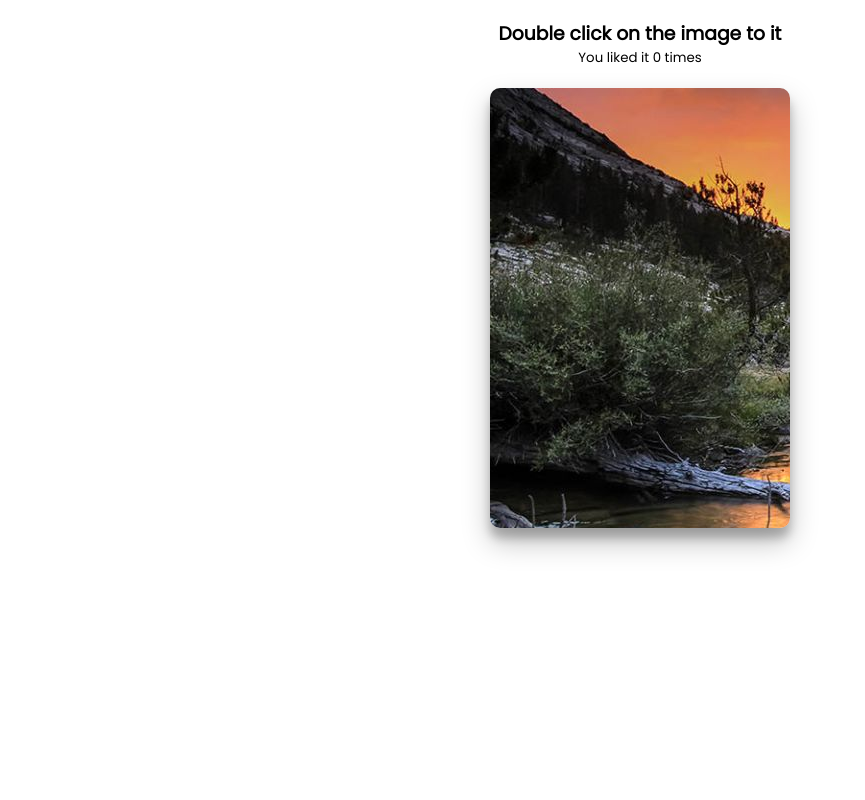
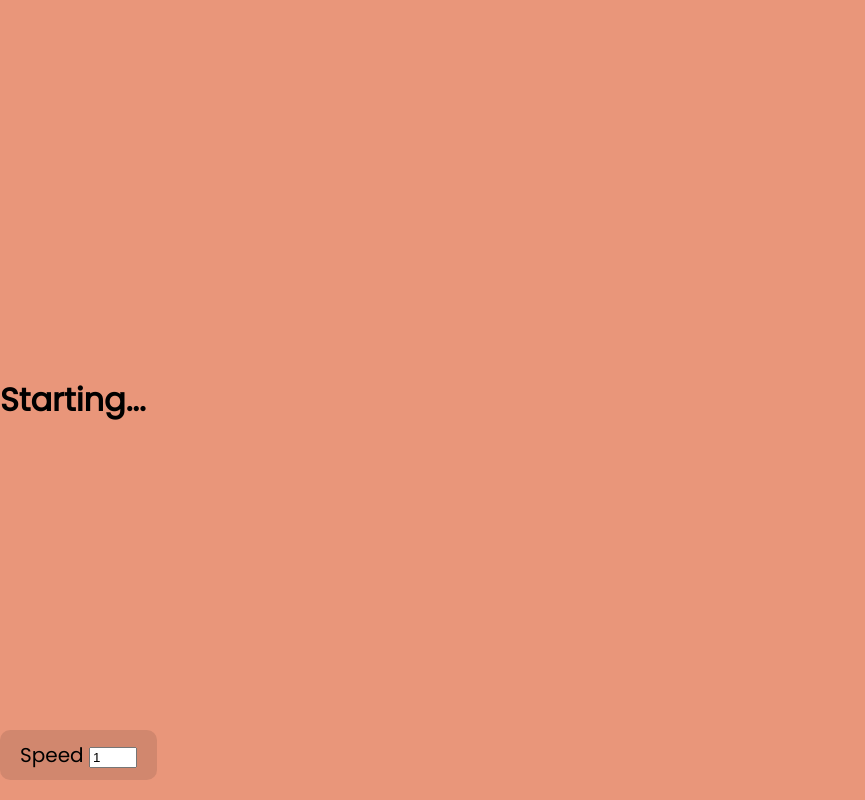
Before and after one commit to alexsjob89/my-content, a PHP site: page / in a window 1280 px wide. Shown: the whole page, without its empty margins (0-865 px from the left). Run offline with PHP 8.4, Linux system fonts and the light colour scheme; some libraries are stand-ins or nearby versions.

Commit message:
text effect html and css fist part

```diff
--- a/index.css
+++ b/index.css
@@ -4,50 +4,21 @@
 }
 
 body {
-    text-align: center;
+    background-color: darksalmon;
     font-family: 'Poppins', sans-serif;
+    display: flex;
+    flex-direction: column;
+    justify-content: center;
+    height: 100vh;
     overflow: hidden;
     margin: 0;
 }
 
-h3 {
-    margin-bottom: 0;
-    text-align: center;
+div {
+    position: absolute;
+    bottom: 20px;
+    background: rgba(0, 0, 0, 0.1);
+    padding: 10px 20px;
+    font-size: 20px;
+    border-radius: 10px;
 }
-
-small {
-    display: block;
-    margin-bottom: 20px;
-    text-align: center;
-}
-
-.fa-heart {
-    color: red;
-}
-
-.loveMe {
-    height: 440px;
-    width: 300px;
-    background: url('images/Photo\ 1-Vorster-Alpenglow\ c.jpg');
-    margin: auto;
-    cursor: pointer;
-    margin: auto;
-    cursor: pointer;
-    max-width: 100%;
-    position: relative;
-    border-radius: 10px;
-    box-shadow: 0 14px 28px rgba(0, 0, 0, 0.25), 0 10px 10px rgba(0, 0, 0, 0.22);
-}
-
-.loveMe .fa-heart {
-    position: absolute;
-    animation: grow 0.6s linear;
-    transform: translate(-50%, -50%) scale(0);
-}
-
-@keyframe grow {
-    to {
-        transform: translate(-50%, -50%) scale(10);
-        opacity: 0;
-    }
-}
--- a/index.htm
+++ b/index.htm
@@ -10,13 +10,15 @@
 </head>
 
 <body>
-<h3>Double click on the image to <i class="fas fas-heart"></i>it</h3>
-<small>You liked it <span id="times">0</span> times</small>
+    <h1 id="text">Starting...</h1>
 
-<div class="loveMe"></div>
+    <div>
+        <label for="speed">Speed</label>
+        <input type="number" name="speed" id="speed" value="1" min="1" max="5" step="1">
+    </div>
 
     <script src="https://cdnjs.cloudflare.com/ajax/libs/axios/0.27.2/axios.min.js" integrity="sha512-odNmoc1XJy5x1TMVMdC7EMs3IVdItLPlCeL5vSUPN2llYKMJ2eByTTAIiiuqLg+GdNr9hF6z81p27DArRFKT7A==" crossorigin="anonymous" referrerpolicy="no-referrer"></script>
-<script src="index.js"></script>
+    <script src="index.js"></script>
 </body>
 
 </html>
--- a/index.js
+++ /dev/null
@@ -1,41 +0,0 @@
-const loveMe = document.querySelector('.loveMe')
-const times = document.querySelector('#times')
-
-let clickTime = 0
-
-loveMe.addEventListener('click', (e) => {
-    if (clickTime === 0) {
-        clickTime = new Date().getTime()
-    } else {
-        if ((new Date().getTime() - clickTime) < 800) {
-            createHeart(e)
-            clickTime = 0
-        } else {
-            clickTime = new Date().getTime()
-        }
-    }
-})
-
-const createHeart = (e) => {
-    const heart = document.createElement('i')
-    heart.classList.add('fas')
-    heart.classList.add('fa-heart')
-
-    const x = e.clientX
-    const y = e.clientY
-
-    const leftOffset = e.target.offsetLest
-    const topOffset = e.target.offsetTop
-
-    const xInside = x - leftOffset
-    const yInside = y - topOffset
-
-    heart.style.top = `${yInside}`
-    heart.style.left = `${xInside}`
-
-    loveMe.appendChild(heart)
-
-    times.innerHTML = ++timesClicked
-
-    setTimeout(() => heart.remove(), 1000)
-}
```
